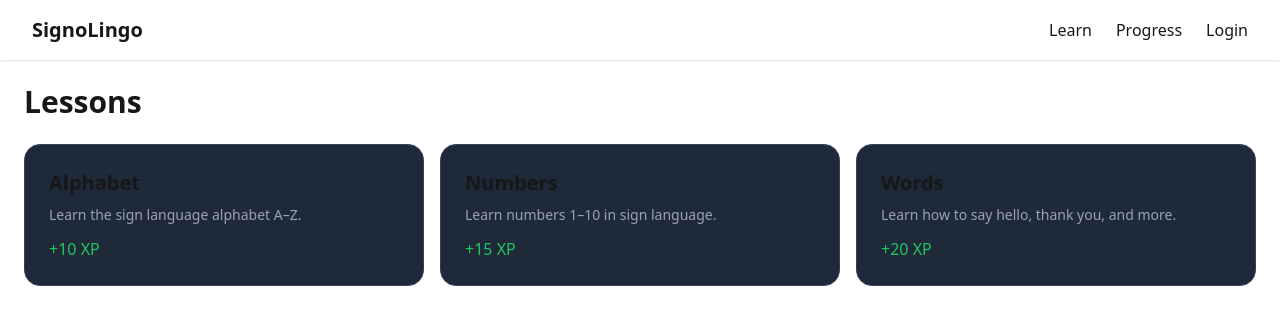
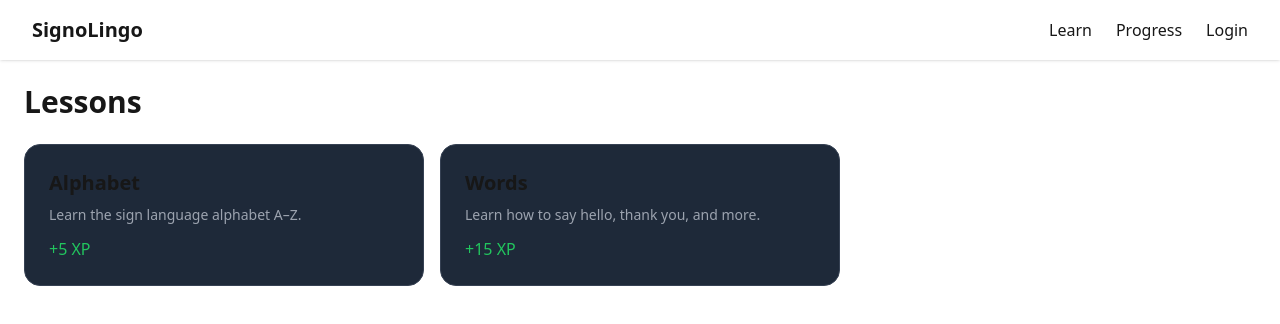
Before and after one commit to Vaindrum/SignoLingo, a Next.js app: page /lessons in a window 1280 px wide. Shown: the top 324 px of the page. Built offline with nearby package versions, Linux system fonts and the light colour scheme; no server answers.

Commit message:
tested word category added

```diff
--- a/app/lessons/[id]/page.tsx
+++ b/app/lessons/[id]/page.tsx
@@ -3,7 +3,7 @@ import { useEffect, useState } from "react";
 import Link from "next/link";
 import { useParams } from "next/navigation";
 
-const DIFFICULTY_LEVELS = ["Very easy", "Easy", "Moderate", "Hard", "Very hard"];
+const DIFFICULTY_LEVELS = ["Very easy", "Easy", "Moderate", "Hard", "Very hard","Tested"];
 
 export default function IdGrid() {
   const params = useParams();
@@ -27,9 +27,14 @@ export default function IdGrid() {
           setItems("0123456789".split(""));
         } else if (id === "words") {
           // Fetch words from backend by difficulty level
-          const response = await fetch(
-            `${process.env.NEXT_PUBLIC_API_URL || "http://localhost:5000/api/"}word/difficulty/${selectedDifficulty}?limit=100&sort=rank`
-          );
+          const endpoint = selectedDifficulty === "Tested"
+            ? `${process.env.NEXT_PUBLIC_API_URL}word/test?page=1&limit=100&sort=rank`
+            : `${process.env.NEXT_PUBLIC_API_URL}word/difficulty/${selectedDifficulty}?limit=1000&sort=rank`;
+
+          const response = await fetch(endpoint);
+          // const response = await fetch(
+          //   `${process.env.NEXT_PUBLIC_API_URL || "http://localhost:5000/api/"}word/difficulty/${selectedDifficulty}?limit=100&sort=rank`
+          // );
           if (response.ok) {
             const data = await response.json();
             setItems(data.data.map((item: any) => item.word));
--- a/data/lessons.ts
+++ b/data/lessons.ts
@@ -3,7 +3,7 @@ export const lessons = [
     id: "alphabet",
     title: "Alphabet",
     description: "Learn the sign language alphabet A–Z.",
-    xp: 10,
+    xp: 5,
     questions: [
       {
         type: "mcq",
@@ -13,25 +13,25 @@ export const lessons = [
       },
     ],
   },
-  {
-    id: "numbers",
-    title: "Numbers",
-    description: "Learn numbers 1–10 in sign language.",
-    xp: 15,
-    questions: [
-      {
-        type: "mcq",
-        question: "What is the sign for '1'?",
-        options: ["☝️", "✌️", "👌", "🖐️"],
-        answer: "☝️",
-      },
-    ],
-  },
+  // {
+  //   id: "numbers",
+  //   title: "Numbers",
+  //   description: "Learn numbers 1–10 in sign language.",
+  //   xp: 10,
+  //   questions: [
+  //     {
+  //       type: "mcq",
+  //       question: "What is the sign for '1'?",
+  //       options: ["☝️", "✌️", "👌", "🖐️"],
+  //       answer: "☝️",
+  //     },
+  //   ],
+  // },
   {
     id: "words",
     title: "Words",
     description: "Learn how to say hello, thank you, and more.",
-    xp: 20,
+    xp: 15,
     questions: [
       {
         type: "mcq",
```
